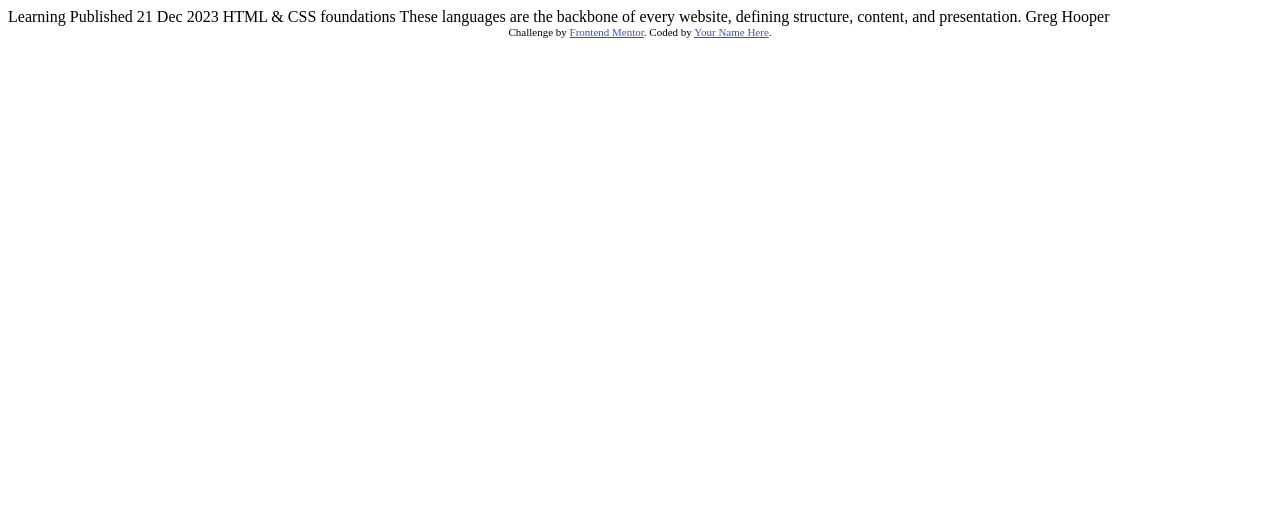
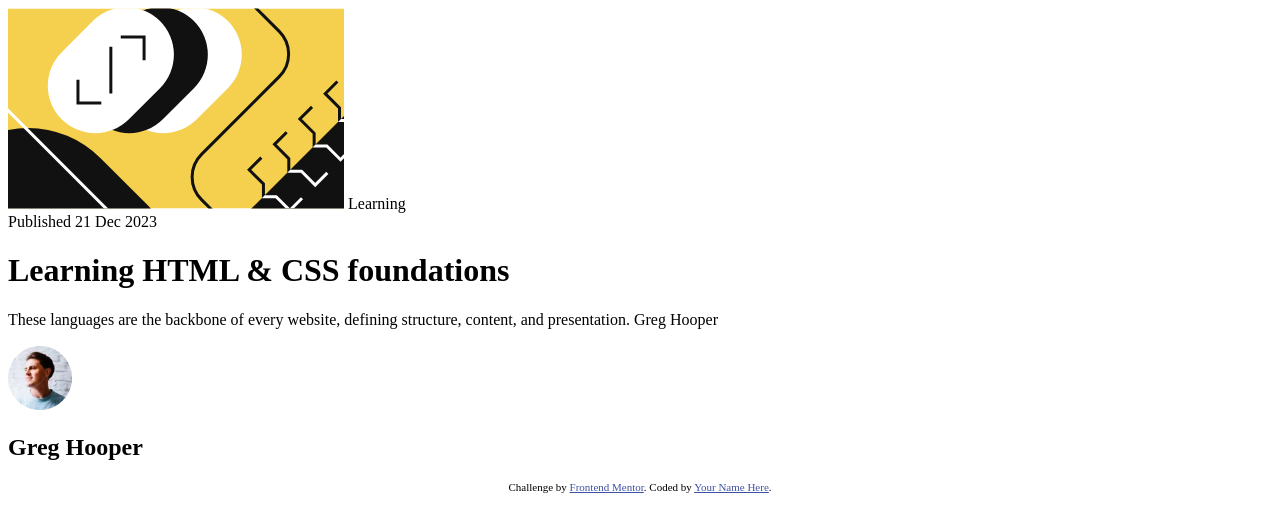
Before and after one commit to Diaa-Dw/Blog-preview-card, a plain HTML site: page index.html in a window 1280 px wide. Drawn offline with Linux system fonts and the light colour scheme.

Commit message:
Setup html skeleton of blog card

```diff
--- a/index.html
+++ b/index.html
@@ -1,34 +1,57 @@
 <!DOCTYPE html>
 <html lang="en">
   <head>
-  <meta charset="UTF-8">
-  <meta name="viewport" content="width=device-width, initial-scale=1.0"> <!-- displays site properly based on user's device -->
+    <meta charset="UTF-8" />
+    <meta name="viewport" content="width=device-width, initial-scale=1.0" />
+    <!-- displays site properly based on user's device -->
 
-  <link rel="icon" type="image/png" sizes="32x32" href="./assets/images/favicon-32x32.png">
+    <link
+      rel="icon"
+      type="image/png"
+      sizes="32x32"
+      href="./assets/images/favicon-32x32.png"
+    />
 
     <title>Frontend Mentor | Blog preview card</title>
 
     <!-- Feel free to remove these styles or customise in your own stylesheet 👍 -->
     <style>
-    .attribution { font-size: 11px; text-align: center; }
-    .attribution a { color: hsl(228, 45%, 44%); }
+      .attribution {
+        font-size: 11px;
+        text-align: center;
+      }
+      .attribution a {
+        color: hsl(228, 45%, 44%);
+      }
     </style>
   </head>
   <body>
+    <main class="blog__card">
+      <img
+        src="./assets/images/illustration-article.svg"
+        alt="illustration article"
+        class="blog__card-img"
+      />
+      <span class="blog__card-type">Learning</span>
+      <div class="blog__card-pulblish-date">Published 21 Dec 2023</div>
+      <h1 class="plog__card-title">Learning HTML & CSS foundations</h1>
 
-  Learning
+      <p class="plog__card-description">
+        These languages are the backbone of every website, defining structure,
+        content, and presentation. Greg Hooper
+      </p>
 
-  Published 21 Dec 2023
-
-  HTML & CSS foundations
-
-  These languages are the backbone of every website, defining structure, content, and presentation.
-
-  Greg Hooper
+      <div class="plog__card-author">
+        <img src="./assets/images/image-avatar.webp" alt="author image" />
+        <h2>Greg Hooper</h2>
+      </div>
+    </main>
 
     <div class="attribution">
-    Challenge by <a href="https://www.frontendmentor.io?ref=challenge" target="_blank">Frontend Mentor</a>.
-    Coded by <a href="#">Your Name Here</a>.
+      Challenge by
+      <a href="https://www.frontendmentor.io?ref=challenge" target="_blank"
+        >Frontend Mentor</a
+      >. Coded by <a href="#">Your Name Here</a>.
     </div>
   </body>
 </html>
```
Lines whose indentation alone changed are shown as unchanged.
